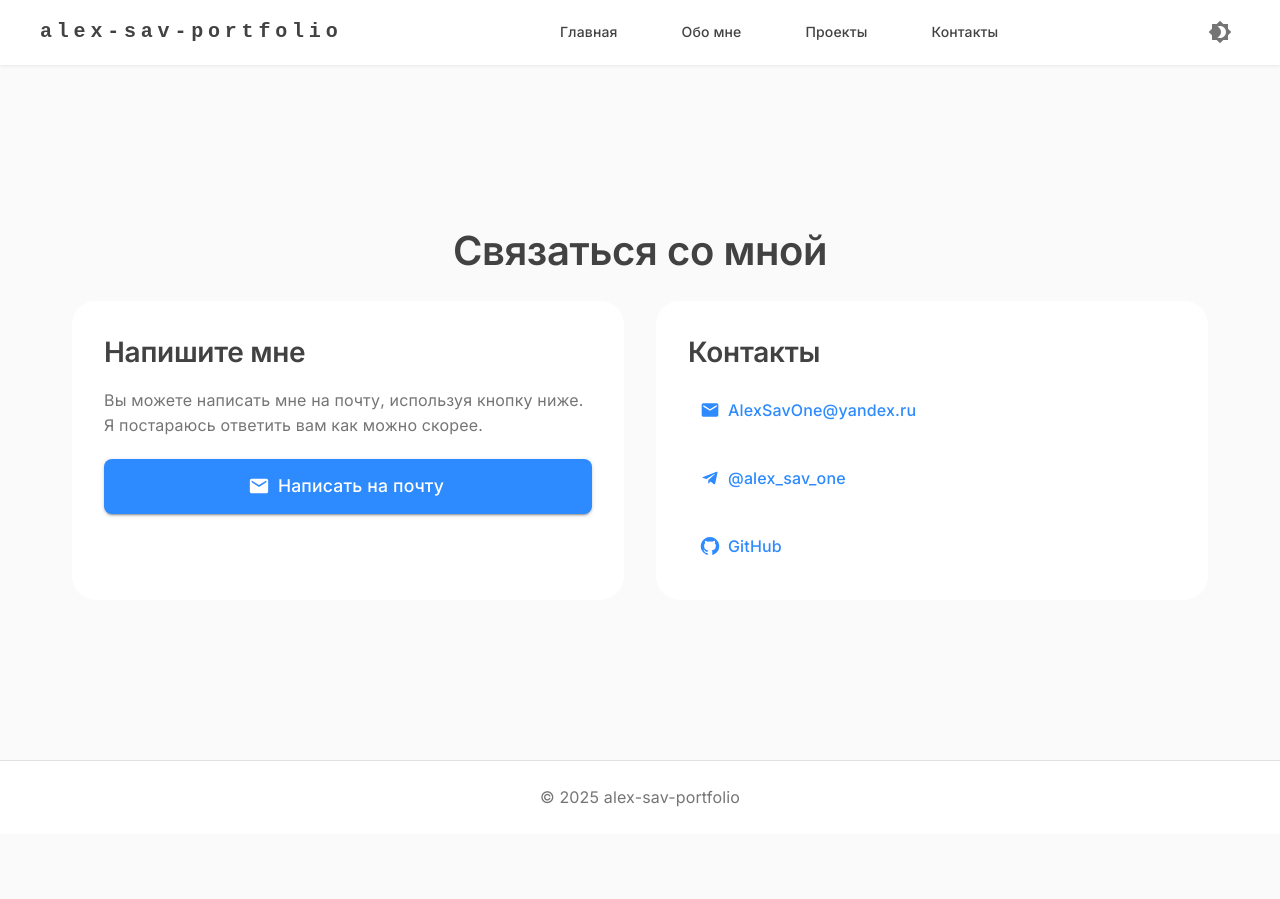
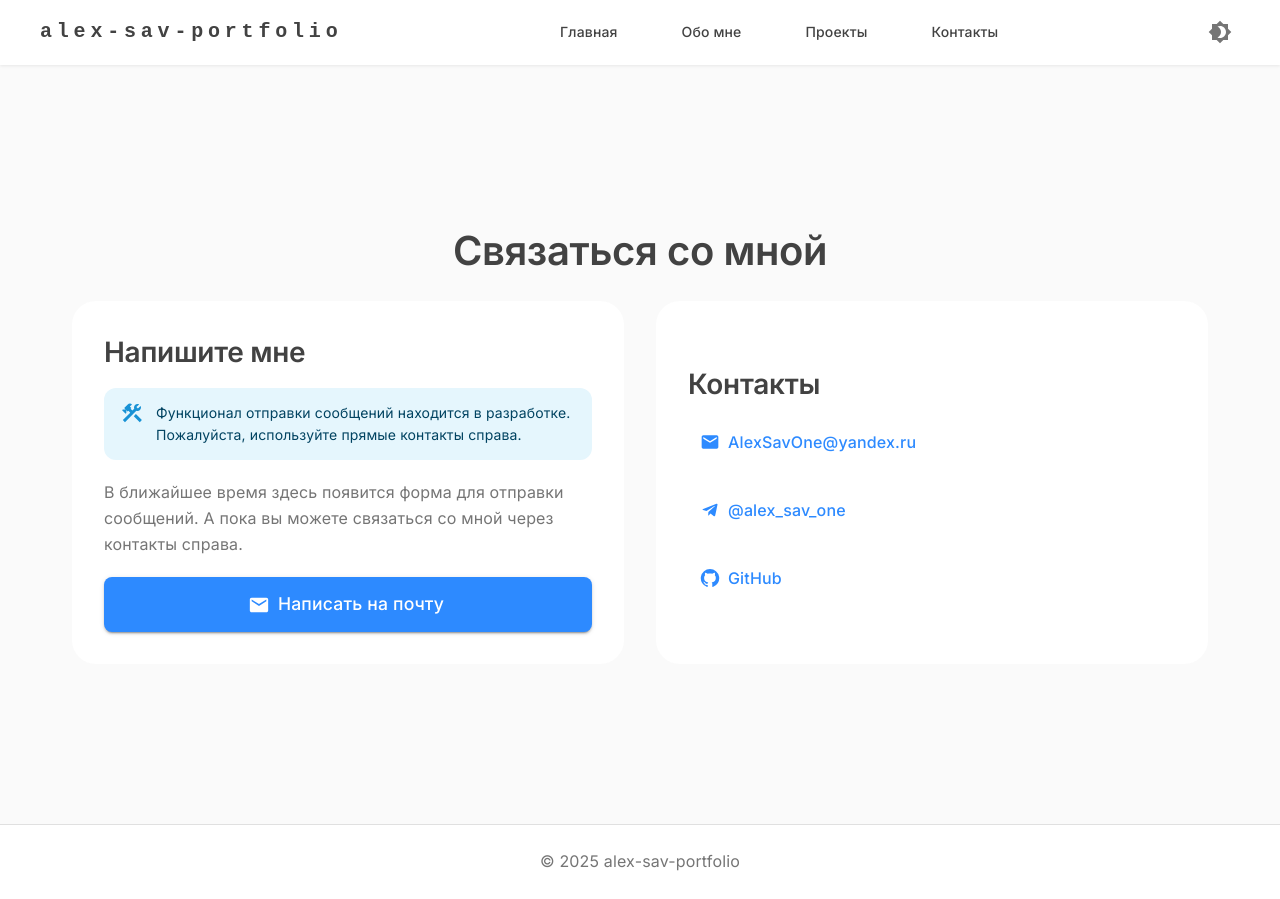
Before and after one commit to AlexSavOne/alex-sav-portfolio, a React (Vite) app: page /#/contact in a window 1280 px wide. Before the commit the page ends 834 px from the top, so only its background shows below. Built offline with nearby package versions, Linux system fonts and the light colour scheme.

Commit message:
feat: добавлено уведомление о разработке функционала почты

```diff
--- a/src/features/contact/ContactSection.tsx
+++ b/src/features/contact/ContactSection.tsx
@@ -1,10 +1,11 @@
 // src/features/contact/ContactSection.tsx
 import React from "react";
-import { Box, Typography, Grid, Paper, Button, Stack } from "@mui/material";
+import { Box, Typography, Grid, Paper, Button, Stack, Alert } from "@mui/material";
 import { motion } from "framer-motion";
 import EmailIcon from "@mui/icons-material/Email";
 import TelegramIcon from '@mui/icons-material/Telegram';
 import GitHubIcon from "@mui/icons-material/GitHub";
+import ConstructionIcon from '@mui/icons-material/Construction';
 
 export default function ContactSection() {
   const mailtoLink = `mailto:AlexSavOne@yandex.ru?subject=Сообщение с портфолио&body=Здравствуйте!%0A%0AЯ хотел(а) бы связаться с вами.%0A%0AС уважением,`;
@@ -52,8 +53,15 @@ export default function ContactSection() {
               Напишите мне
             </Typography>
             <Stack spacing={{ xs: 2, sm: 2.5 }}>
+              <Alert
+                severity="info"
+                icon={<ConstructionIcon />}
+                sx={{ mb: 2 }}
+              >
+                Функционал отправки сообщений находится в разработке. Пожалуйста, используйте прямые контакты справа.
+              </Alert>
               <Typography variant="body1" color="text.secondary" sx={{ mb: 2 }}>
-                Вы можете написать мне на почту, используя кнопку ниже. Я постараюсь ответить вам как можно скорее.
+                В ближайшее время здесь появится форма для отправки сообщений. А пока вы можете связаться со мной через контакты справа.
               </Typography>
               <Button
                 variant="contained"
```
